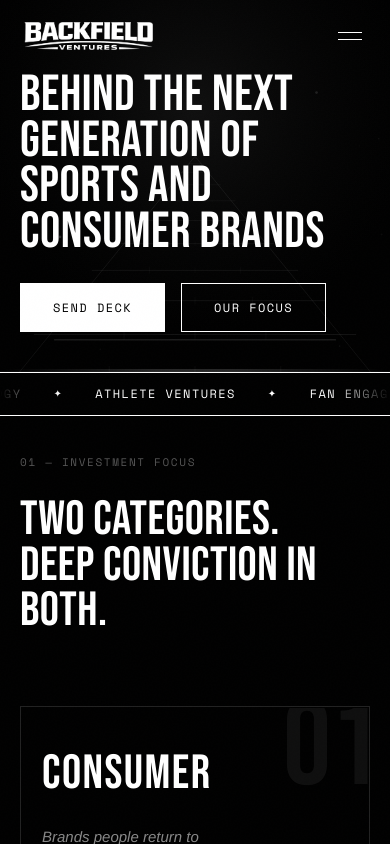
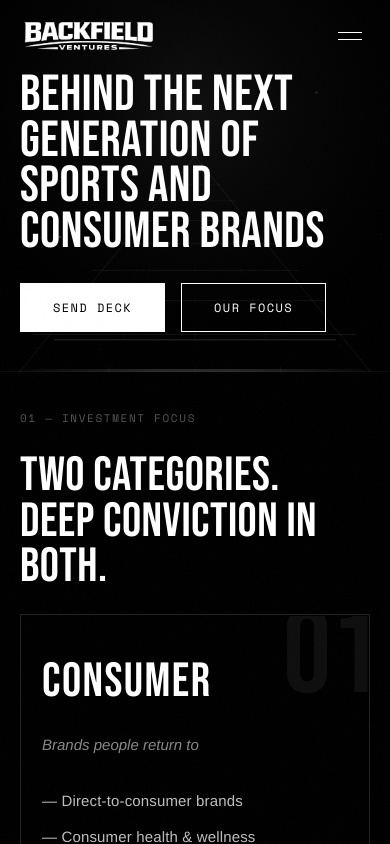
Before and after one commit to Ryano1221/backfield-ventures, a Next.js app: page / in a window 390 px wide. Shown: the top 844 px of the page. Built offline with nearby package versions, Linux system fonts and the light colour scheme; a web font is replaced by a local one.

Commit message:
Mobile: fix philosophy gap + hide broken ticker
- Reduce section-heading margin-bottom from 72px to 24px on mobile
- Hide ticker on mobile (animation unreliable on iOS Safari)

Desktop unchanged.

Co-Authored-By: Claude Sonnet 4.6 <noreply@anthropic.com>

```diff
--- a/src/app/globals.css
+++ b/src/app/globals.css
@@ -1181,6 +1181,10 @@ body.js-ready .reveal-right {
   .hero__headline--desktop { display: none; }
   .hero__headline--mobile { display: block; }
 
+  .section-heading { margin-bottom: 24px; }
+
+  .ticker { display: none; }
+
   .why__grid {
     grid-template-columns: 1fr;
   }
```
